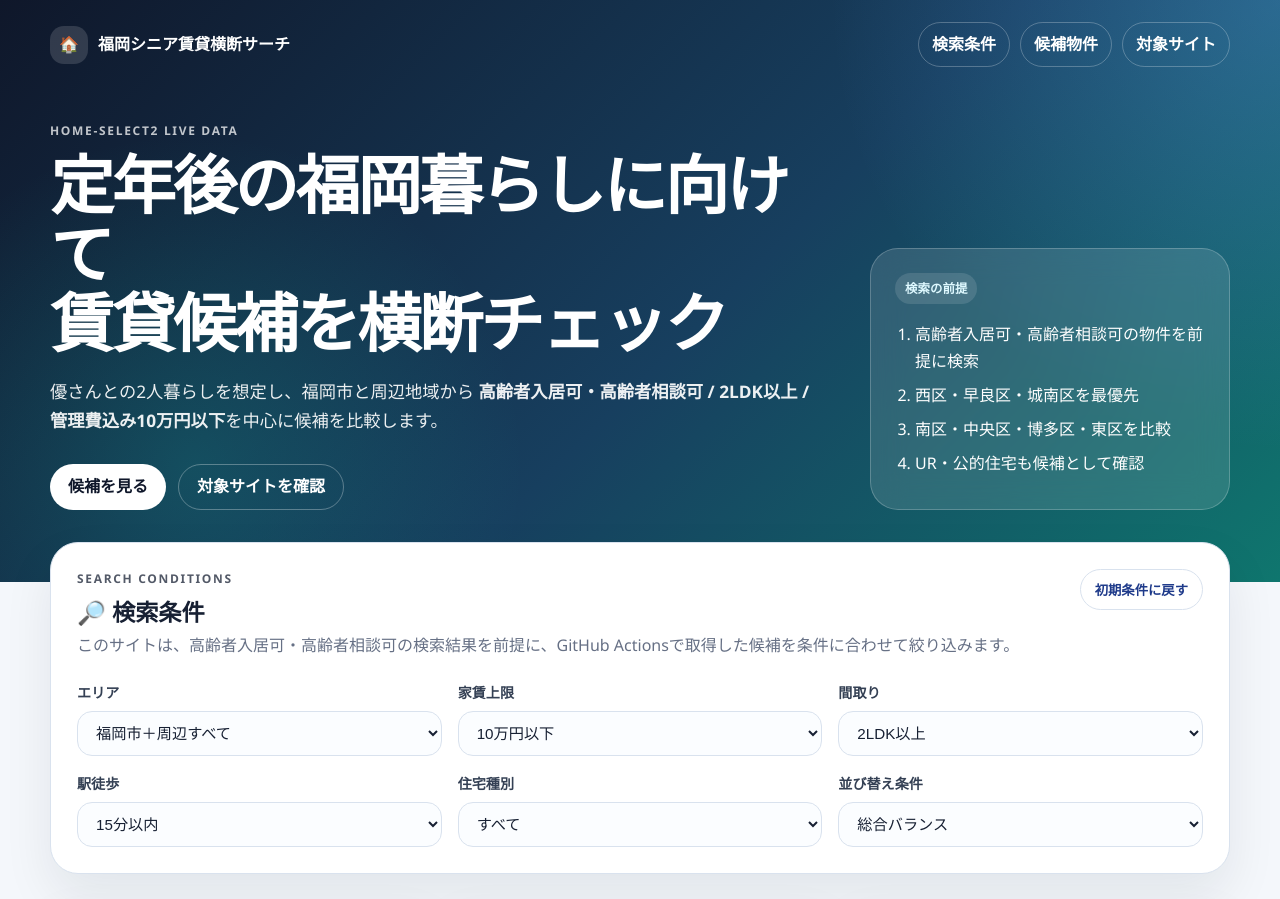
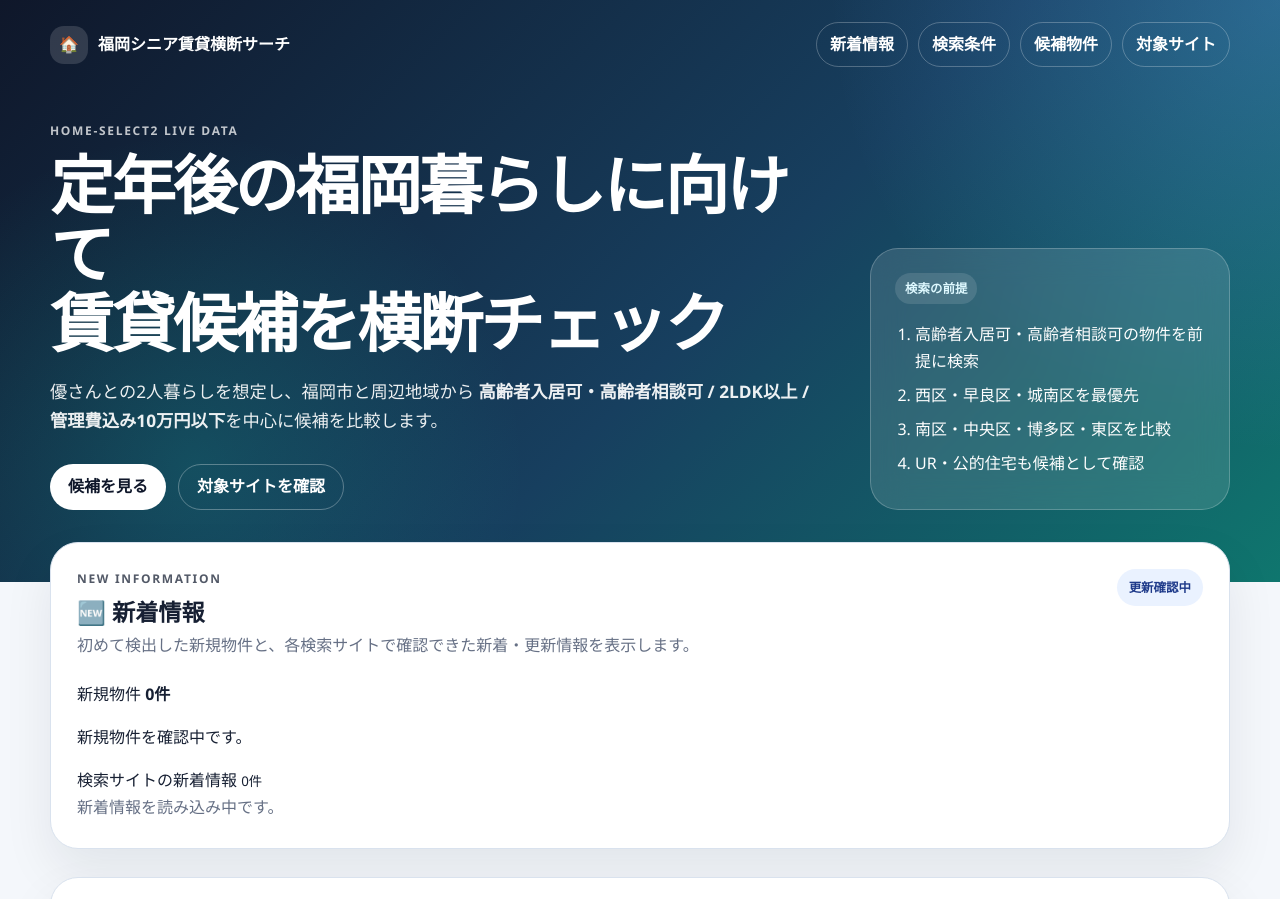
Before and after one commit to horiken7/home-select2, a website: page index.html in a window 1280 px wide. Shown: the top 899 px of the page. Drawn offline with Linux system fonts and the light colour scheme.

Commit message:
Add new information panel

```diff
--- a/index.html
+++ b/index.html
@@ -9,6 +9,7 @@
   <link rel="stylesheet" href="image-fit.css" />
   <link rel="stylesheet" href="tile-extra.css" />
   <link rel="stylesheet" href="pagination.css" />
+  <link rel="stylesheet" href="new-info.css" />
 </head>
 <body>
   <header class="hero">
@@ -18,6 +19,7 @@
         <span>福岡シニア賃貸横断サーチ</span>
       </a>
       <div class="toplinks">
+        <a href="#updates">新着情報</a>
         <a href="#search">検索条件</a>
         <a href="#results">候補物件</a>
         <a href="#sources">対象サイト</a>
@@ -50,6 +52,33 @@
   </header>
 
   <main>
+    <section id="updates" class="panel update-panel">
+      <div class="section-head">
+        <div>
+          <p class="eyebrow">new information</p>
+          <h2>🆕 新着情報</h2>
+          <p class="muted">初めて検出した新規物件と、各検索サイトで確認できた新着・更新情報を表示します。</p>
+        </div>
+        <span id="updatesGeneratedAt" class="updated">更新確認中</span>
+      </div>
+      <div class="update-grid">
+        <article class="new-count-card">
+          <span class="new-count-label">新規物件</span>
+          <strong id="newListingCount">0件</strong>
+          <p id="newListingMessage">新規物件を確認中です。</p>
+        </article>
+        <article class="site-news-card">
+          <div class="site-news-head">
+            <span>検索サイトの新着情報</span>
+            <small id="siteNewsCount">0件</small>
+          </div>
+          <div id="siteNewsList" class="site-news-list" aria-live="polite">
+            <p class="muted">新着情報を読み込み中です。</p>
+          </div>
+        </article>
+      </div>
+    </section>
+
     <section id="search" class="panel search-panel">
       <div class="section-head">
         <div>
```
